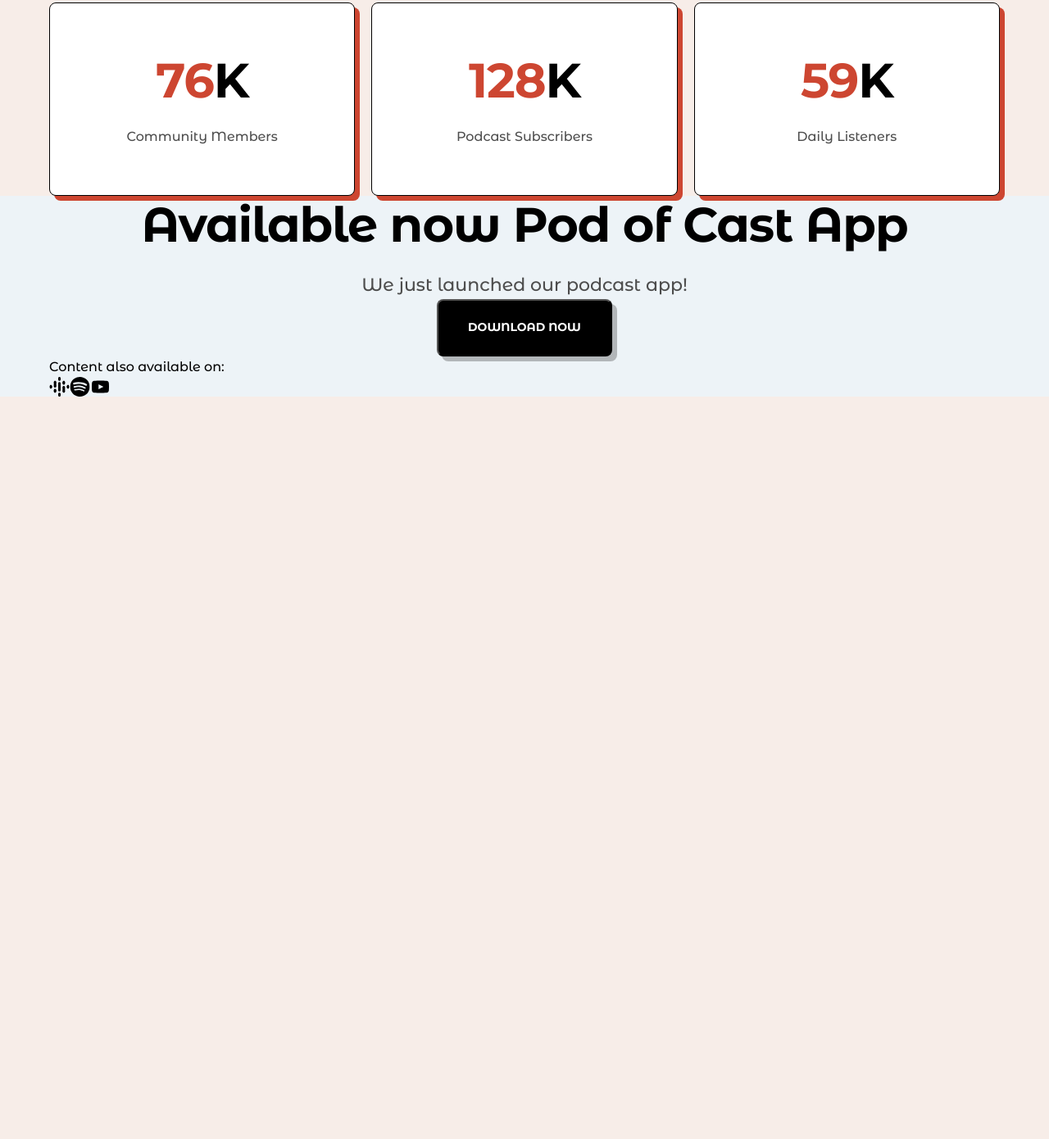
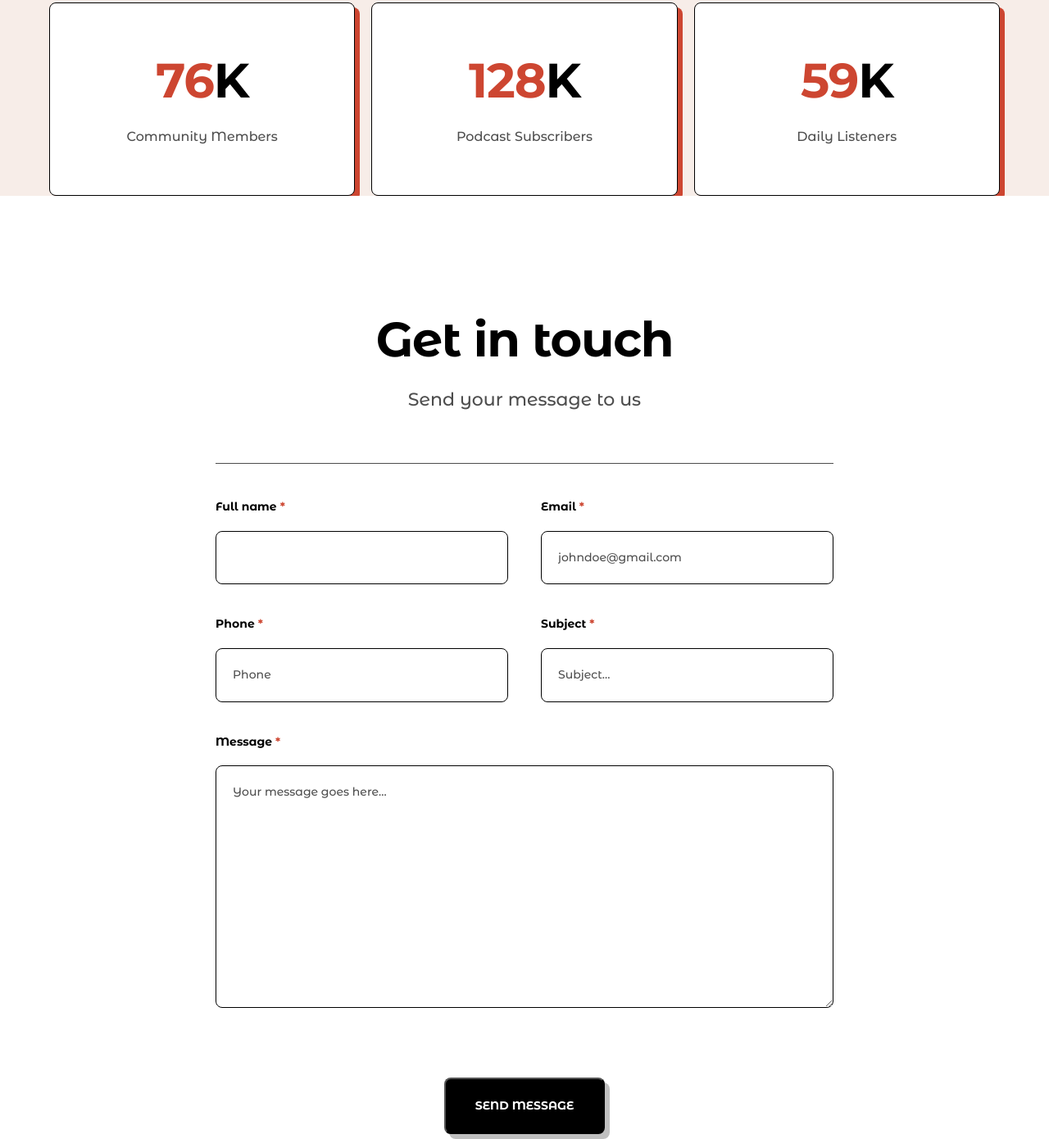
Before and after one commit to progdidi/podofcast, a website: page app/about.html in a window 1280 px wide. Shown: the part 546-1936 px from the top of the page at 82% size. Before the commit the page ends 1030 px from the top, so only its background shows below. Drawn offline with Linux system fonts and the light colour scheme.

Commit message:
feat: feat about page

```diff
--- a/app/about.html
+++ b/app/about.html
@@ -64,6 +64,36 @@
         </div>
     </section>
 
+    <section class="contacts section">
+        <div class="container">
+            <h2 class="contacts__title section__title">Get in touch</h2>
+            <p class="contacts__subtitle section__subtitle">Send your message to us</p>
+
+            <form action="" class="contacts-form">
+                <div class="contacts-form__info">
+                    <label for="" class="contacts-form__label"> Full name <span>*</span>
+                        <input type="text" class="contacts-form__input" placeholder="">
+                    </label>
+                    <label for="" class="contacts-form__label"> Email <span>*</span>
+                        <input type="text" class="contacts-form__input" placeholder="johndoe@gmail.com">
+                    </label>
+                    <label for="" class="contacts-form__label"> Phone <span>*</span>
+                        <input type="text" class="contacts-form__input" placeholder="Phone">
+                    </label>
+                    <label for="" class="contacts-form__label"> Subject <span>*</span>
+                        <input type="text" class="contacts-form__input" placeholder="Subject...">
+                    </label>
+                    <label for="" class="contacts-form__label text"> Message <span>*</span>
+                        <textarea name="" id="" cols="30" rows="10" class="contacts-form__text" placeholder="Your message goes here..."></textarea>
+                    </label>
+                </div>
+
+
+                <button class="contacts-form__btn black-btn section-btn">SEND MESSAGE</button>
+            </form>
+        </div>
+    </section>
+
     <section class="app">
         <div class="container">
             <h2 class="app__title section__title">Available now
--- a/app/scss/blocks/_app.scss
+++ b/app/scss/blocks/_app.scss
@@ -1,24 +1,37 @@
 .app {
     background-color: var(--blue-color);
+    padding: 140px 0;
     .app__title {
+        max-width: 486px;
+        margin-bottom: 28px;
+        margin: 0 auto;
     }
     .app__subtitle {
+        margin-bottom: 140px;
     }
     .app__button {
-    }
-    .section-btn {
-    }
-    .black-btn {
+        margin-bottom: 24px;
     }
     .platforms {
+        display: flex;
+        flex-direction: column;
+        justify-content: center;
+        align-items: center;
+        &__text {
+            font-weight: 500;
+            color: var(--gray-color);
+            margin-bottom: 10px;
+
+        }
+        &__items {
+            display: flex;
+            gap: 20px;
+            .platforms__item {
+                width: 24px;
+                height: 24px;
+            }
+        }
     }
-    .platforms__text {
-    }
-    .platforms__items {
-        display: flex;
-    }
-    .platforms__item {
-    }
-    .platforms__item-img {
-    }
+
+
 }
--- a/app/scss/pages/_aboutPage.scss
+++ b/app/scss/pages/_aboutPage.scss
@@ -49,3 +49,67 @@
     }
 
 }
+
+.contacts {
+    padding: 140px 0;
+    background-color: #fff;
+    .contacts__title {
+        margin-bottom: 20px;
+    }
+    .contacts__subtitle {
+        margin-bottom: 60px;
+    }
+    .contacts-form {
+        width: 65%;
+        margin: 0 auto;
+        padding-top: 40px;
+        border-top: 1px solid var(--gray-color);
+        .contacts-form__info {
+            display: grid;
+            grid-template-columns: repeat(2, 1fr);
+            gap: 20px 40px;
+            margin-bottom: 60px;
+            .contacts-form__label {
+                width: 100%;
+                font-weight: 700;
+                font-size: 14px;
+                margin-bottom: 16px;
+                &.text {
+                    grid-column: 1/3;
+                }
+                span {
+                    color: var(--red-color);
+                }
+            }
+            .contacts-form__input {
+                margin-top: 16px;
+                width: 100%;
+                background-color: transparent;
+                border: 1.50px solid #000;
+                border-radius: 8px;
+                padding: 19px 20px;
+                &::placeholder {
+                    font-weight: 500;
+                    color: var(--gray-color);
+                }
+            }
+            .contacts-form__text {
+                margin-top: 16px;
+                width: 100%;
+                background-color: transparent;
+                border: 1.50px solid #000;
+                border-radius: 8px;
+                padding: 19px 20px;
+                &::placeholder {
+                    font-weight: 500;
+                    color: var(--gray-color);
+                }
+            }
+        }
+
+        .contacts-form__btn {
+            min-width: 193px;
+            margin: 0 auto;
+        }
+    }
+}
```
Also changed, not shown: app/css/style.min.css.
